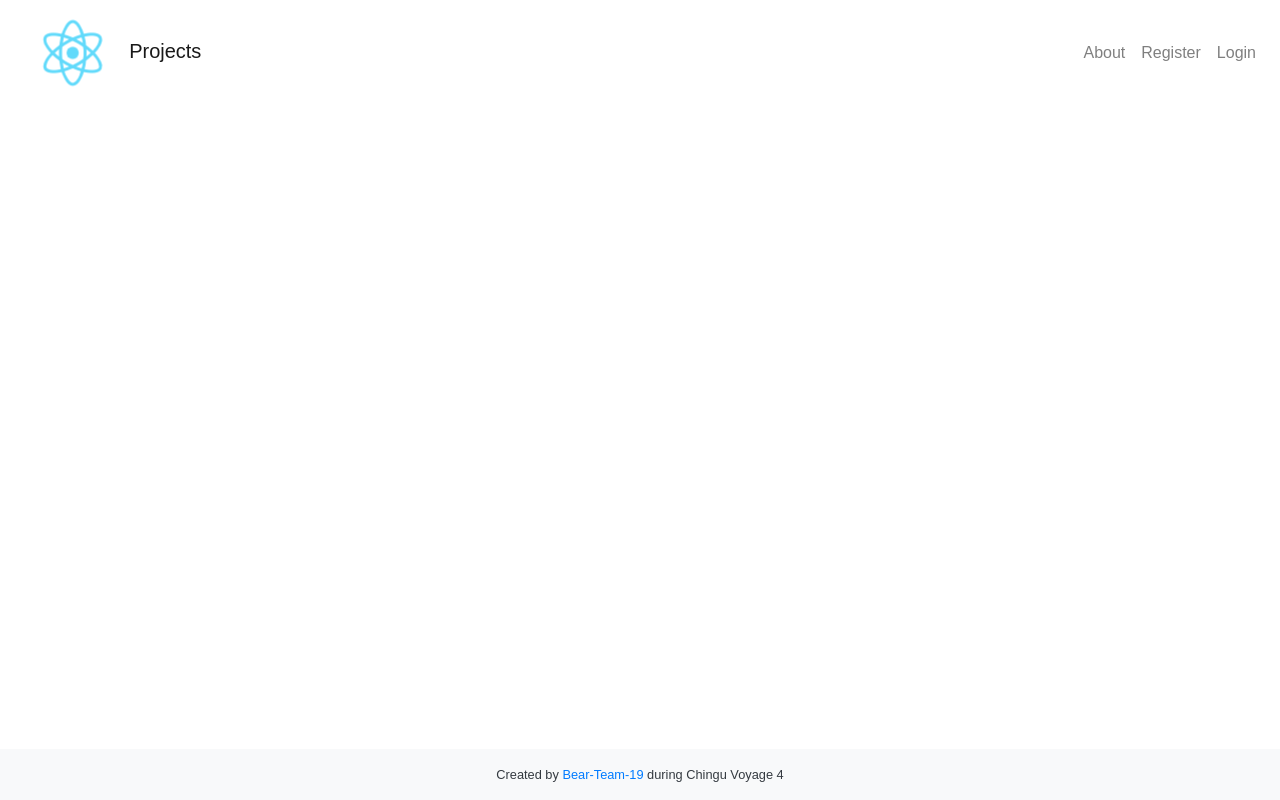
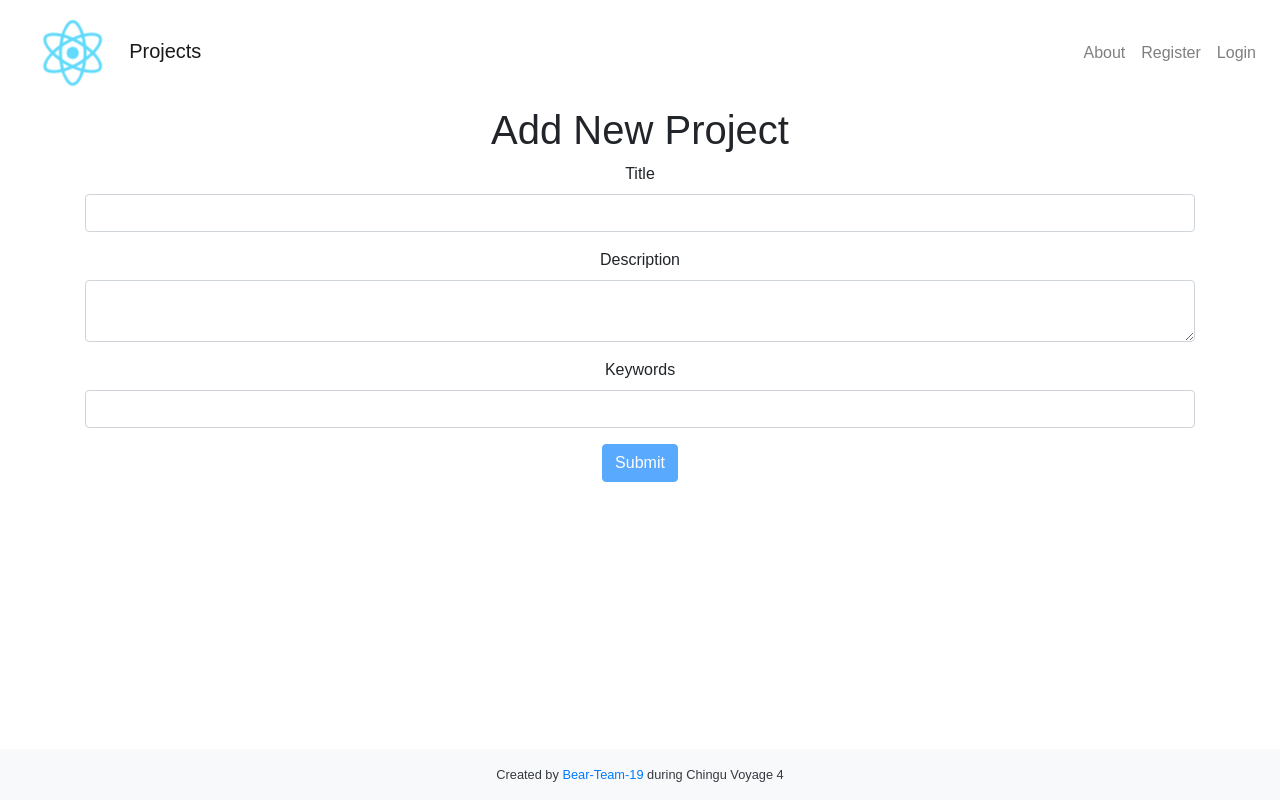
Before and after one commit to chingu-voyage4/Bears-Team-19, a React (Create React App) app in the folder client/: page /projects/create in a window 1280 px wide. Built offline with nearby package versions, Linux system fonts and the light colour scheme.

Commit message:
Reorganise components and URI for New Project page

```diff
--- a/client/src/Main/Main.js
+++ b/client/src/Main/Main.js
@@ -2,7 +2,7 @@ import React from 'react';
 import { Switch, Route } from 'react-router-dom';
 import Welcome from '../Welcome/Welcome';
 import Projects from '../Projects/Projects';
-import ProjectCreate from '../ProjectCreate/ProjectCreate';
+import NewProjectPage from '../NewProjectPage/NewProjectPage';
 import Auth from '../Auth/Auth.js';
 import './Main.css';
 
@@ -11,7 +11,7 @@ const Main = () => (
     <Switch>
       <Route exact path='/' component={Welcome} />
       <Route exact path='/projects' component={Projects} />
-      <Route exact path='/projectCreate' component={ProjectCreate} />
+      <Route exact path='/projects/create' component={NewProjectPage} />
       <Route exact path='/register' component={Auth} />
     </Switch>
   </main>
--- a/client/src/ProjectCreate/AddProject.js
+++ b/client/src/NewProjectPage/AddProjectForm/AddProjectForm.js
@@ -1,7 +1,7 @@
 import React, { Component } from 'react';
 import axios from 'axios';
 
-class AddProject extends Component {
+class AddProjectForm extends Component {
   constructor() {
     super();
     this.state = {
@@ -134,4 +134,4 @@ class AddProject extends Component {
   }
 }
 
-export default AddProject;
+export default AddProjectForm;
--- a/client/src/ProjectCreate/ProjectCreate.js
+++ b/client/src/NewProjectPage/NewProjectPage.js
@@ -1,7 +1,7 @@
 import React, { Component } from 'react';
-import AddProject from './AddProject';
+import AddProjectForm from './AddProjectForm/AddProjectForm';
 
-class ProjectCreate extends Component {
+class NewProjectPage extends Component {
   constructor(props) {
     super(props);
     this.state = { projects: [] };
@@ -20,10 +20,10 @@ class ProjectCreate extends Component {
   render() {
     return (
       <div className="container text-center">
-        <AddProject addProject={this.handleAddProject.bind(this)} />
+        <AddProjectForm addProject={this.handleAddProject.bind(this)} />
       </div>
     );
   }
 }
 
-export default ProjectCreate;
+export default NewProjectPage;
--- a/client/src/Welcome/Welcome.js
+++ b/client/src/Welcome/Welcome.js
@@ -27,7 +27,7 @@ class Welcome extends Component {
           <Link to="/projects" className="btn btn-primary">Browse Projects</Link>
         </div>
         <div>
-          <Link to="/projectCreate" className="btn btn-primary">Create Project</Link>
+          <Link to="/projects/create" className="btn btn-primary">Create Project</Link>
         </div>
       </div>
     );
```
